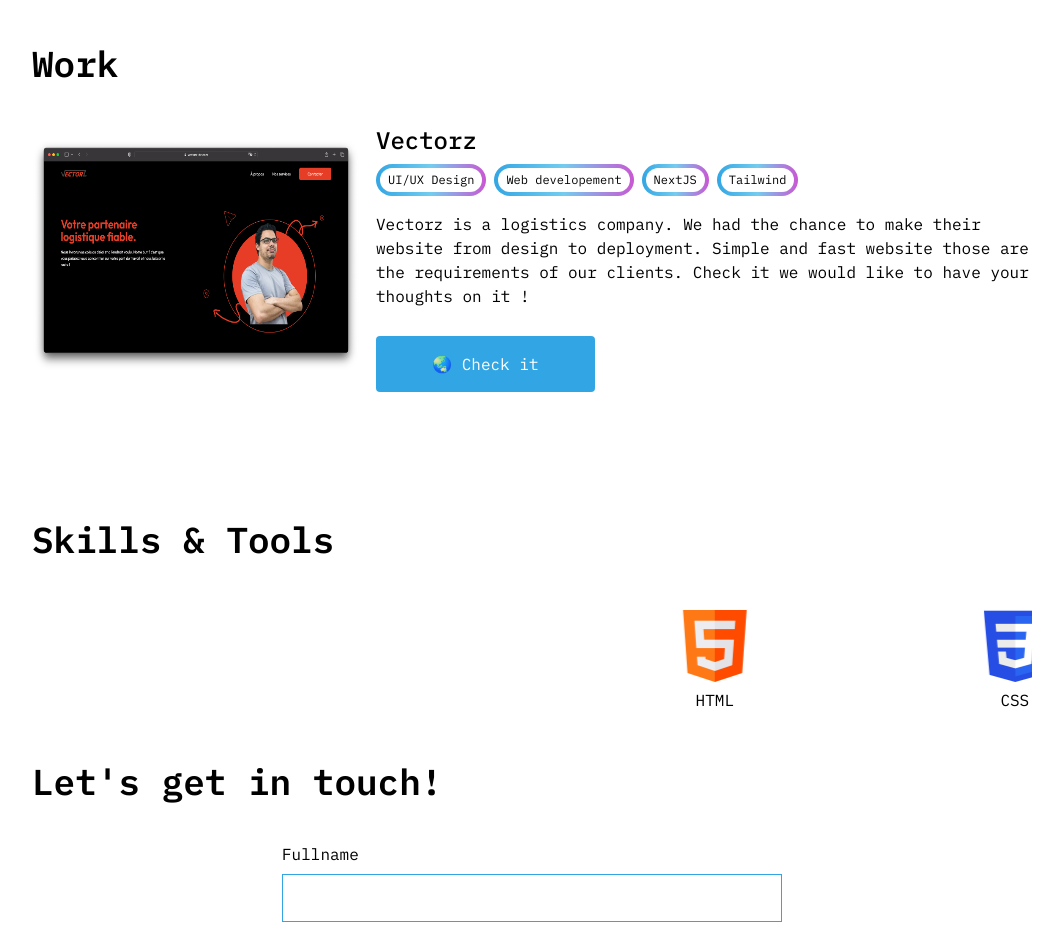
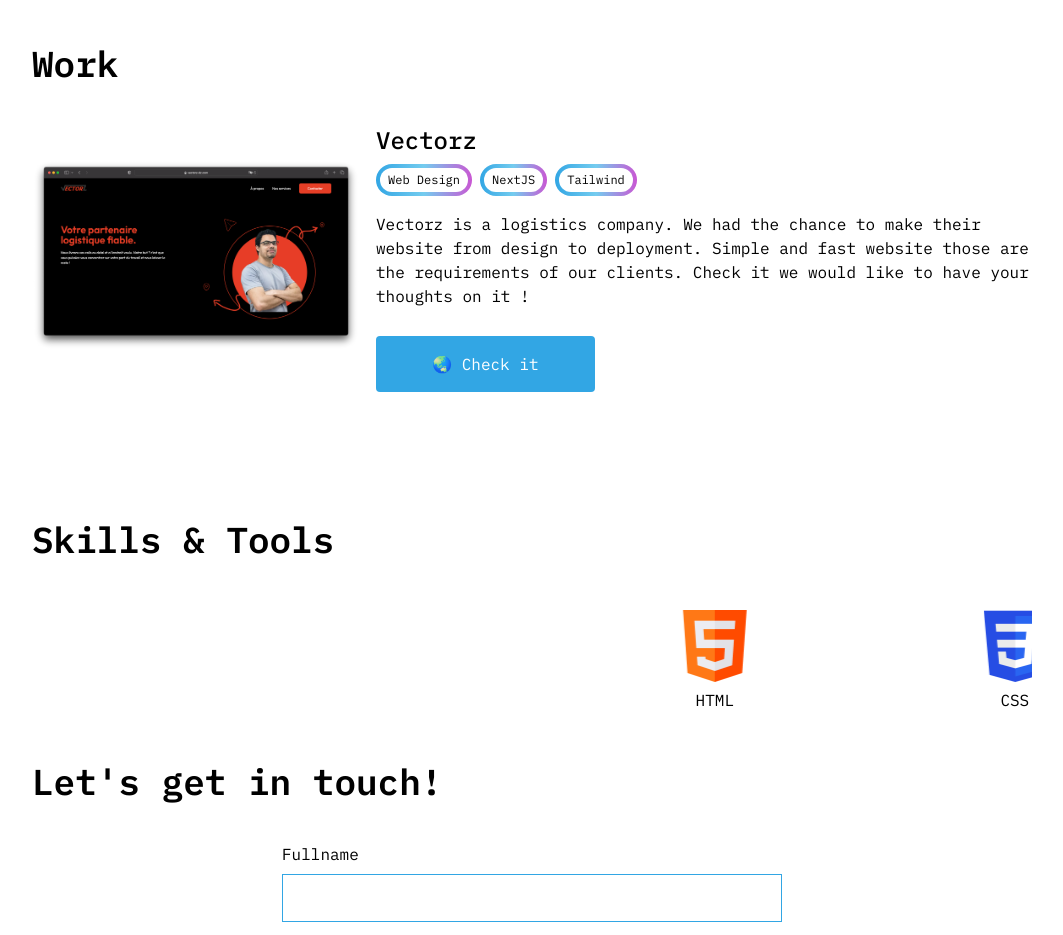
Before and after one commit to MBJ-97/p-website-nextjs, a Next.js app: page / in a window 1280 px wide. Shown: the part 780-1715 px from the top of the page, without its empty margins (108-1171 px from the left). Built offline with nearby package versions, Linux system fonts and the light colour scheme.

Commit message:
updated projects

```diff
--- a/components/ProjectItem.js
+++ b/components/ProjectItem.js
@@ -8,7 +8,7 @@
     <>
       <div className="md:flex items-center mb-10">
         <div className="project-image px-3 md:px-0 w-full md:w-1/3 mr-4">
-          <Image src={`/images/projects/${image}`} width={350} height={250} />
+          <Image src={`/images/projects/${image}`} width={425} height={250} />
         </div>
         <div className="project-details w-full md:w-2/3 flex flex-col text-left">
           <h3 className="text-2xl font-medium">{name}</h3>
--- a/components/ProjectListing.js
+++ b/components/ProjectListing.js
@@ -6,7 +6,7 @@
     {
       name: "Vectorz",
       image: "vectorz.png",
-      technologies: ["UI/UX Design", "Web developement", "NextJS", "Tailwind"],
+      technologies: ["Web Design", "NextJS", "Tailwind"],
       description:
         "Vectorz is a logistics company. We had the chance to make their website from design to deployment. Simple and fast website those are the requirements of our clients. Check it we would like to have your thoughts on it !",
       url: "https://vectorz-dz.com/",
```
